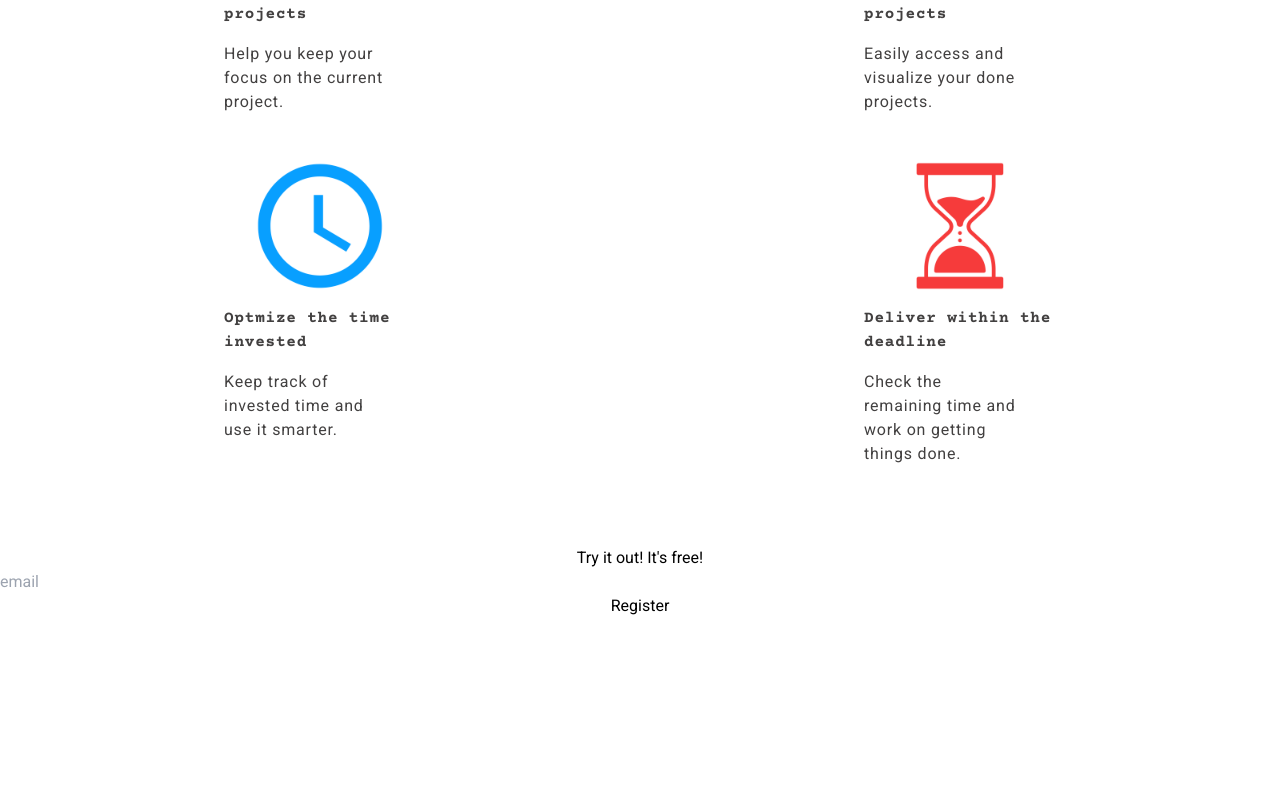
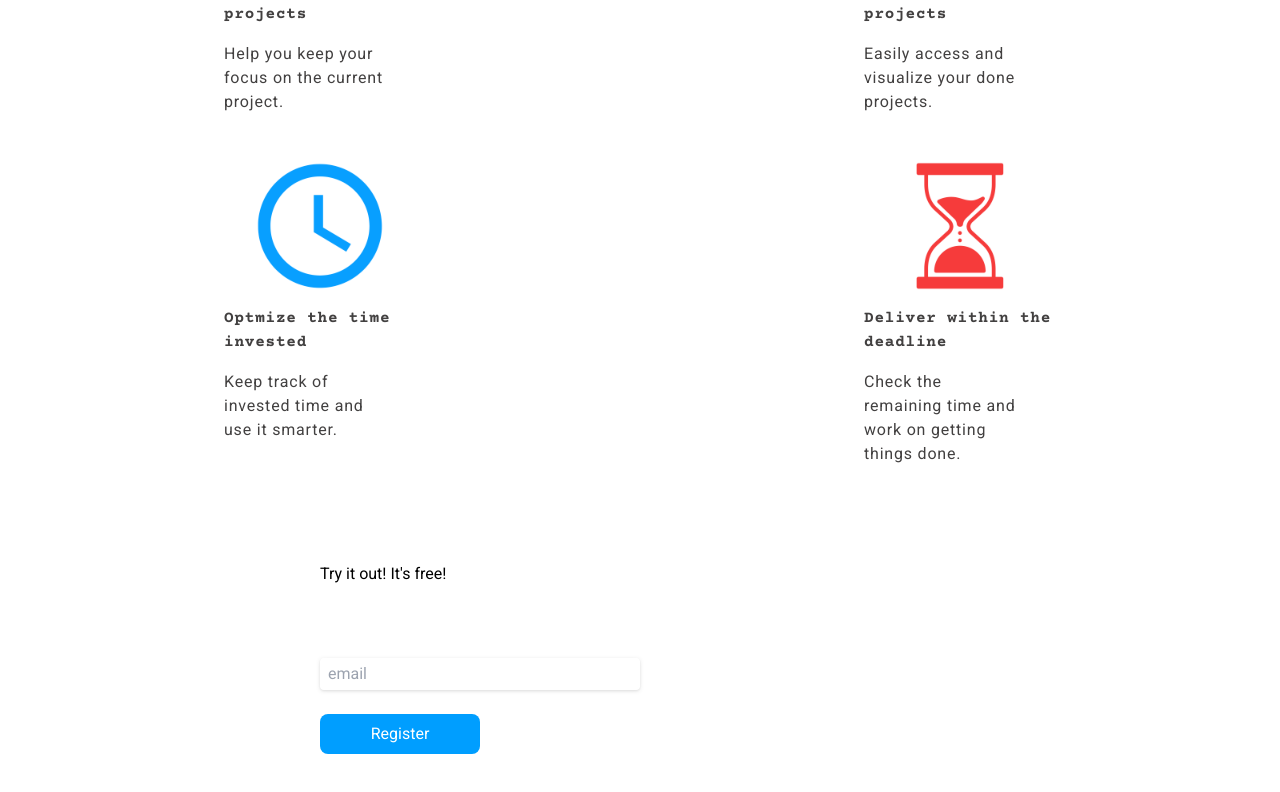
Before and after one commit to edukaki/devlist, a React (Create React App) app: page / in a window 1280 px wide. Shown: the part 1046-1838 px from the top of the page. Before the commit the page ends 1744 px from the top, so only its background shows below. Built offline with nearby package versions, Linux system fonts and the light colour scheme; no server answers.

Commit message:
feat(home): add style and dimensions on input and register button

```diff
--- a/src/pages/Home/index.jsx
+++ b/src/pages/Home/index.jsx
@@ -13,7 +13,7 @@ const Home = () => {
                     <h1 className="font-courier font-bold text-4xl text-center pt-3 md:text-5xl md:text-left">DevNote</h1>
                     <p className="text-xl text-center m-auto pt-6 sm:w-2/3 md:text-left md:m-0">The ultimate <span className="font-courier uppercase font-bold text-orange">free</span> <span className="font-courier font-bold text-orange">developer</span> tool to keep track of your projects</p>
                     <input className="drop-shadow rounded w-2/5 place-self-center py-1 px-2 md:place-self-start lg:w-3/4" type="email" placeholder="email"></input>
-                    <button className="bg-blue rounded-lg w-auto place-self-center md:place-self-start lg:w-1/2 py-2 px-3 text-white"type="button">Register</button>
+                    <button className="bg-blue rounded-lg w-auto place-self-center py-2 px-3 text-white md:place-self-start lg:w-1/2" type="button">Register</button>
                 </div>
 
                 <div className="md:w-5/12 ">
@@ -54,10 +54,10 @@ const Home = () => {
                 </div>
             </section>
 
-            <section className="my-20 flex flex-col text-center font-roboto">
-                <h2>Try it out! It's <span>free!</span></h2>
-                <input type="email" placeholder="email"></input>
-                <button className=""type="button">Register</button>
+            <section className="my-24 flex flex-col w-6/12 space-y-6 text-center m-auto font-roboto md:text-left">
+                <h2 className="mb-12">Try it out! It's <span>free!</span></h2>
+                <input className="drop-shadow rounded w-8/12 place-self-center py-1 px-2 md:place-self-start lg:w-6/12" type="email" placeholder="email"></input>
+                <button className="bg-blue rounded-lg w-auto place-self-center py-2 px-3 text-white md:place-self-start lg:w-3/12" type="button">Register</button>
             </section>
         </main>
     )
```
